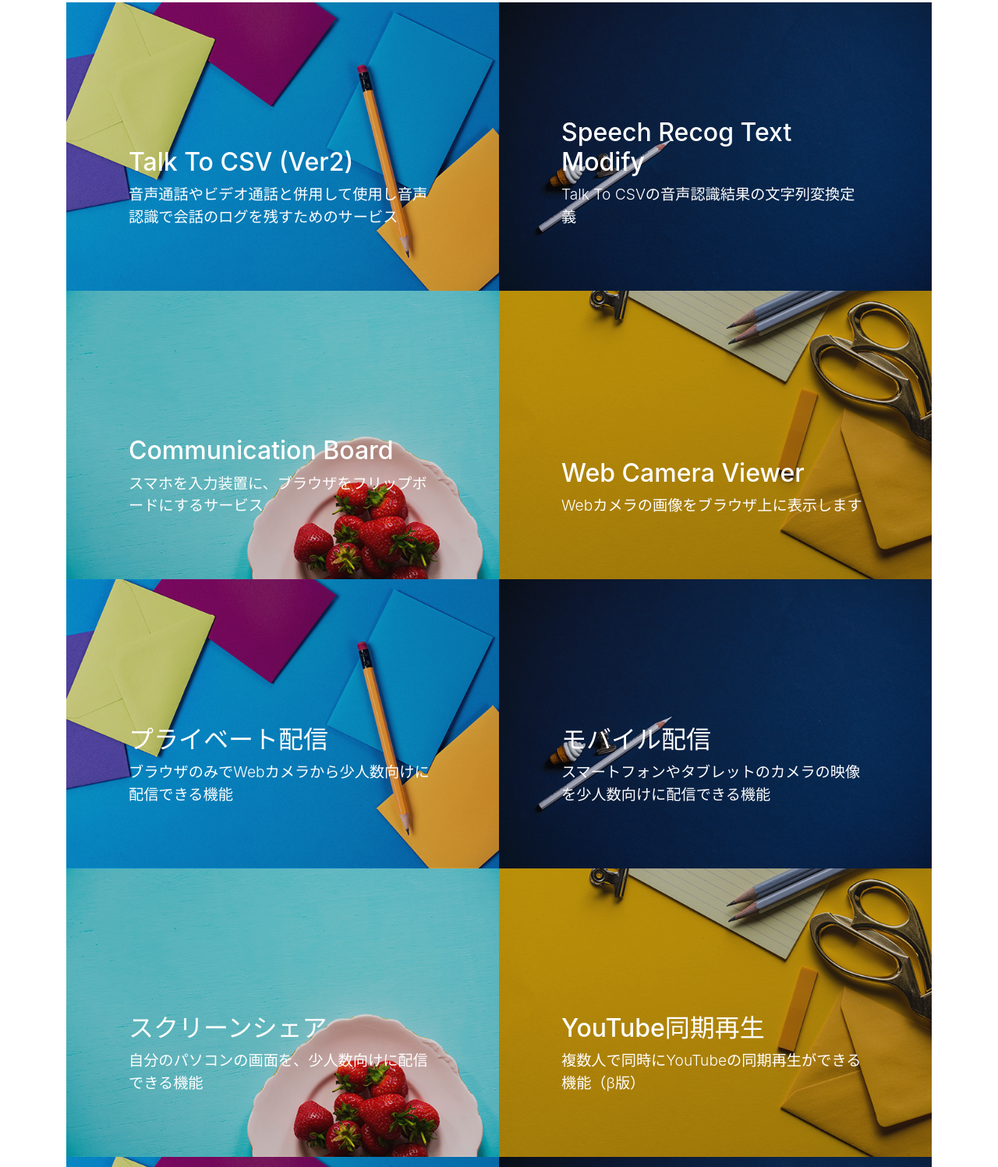
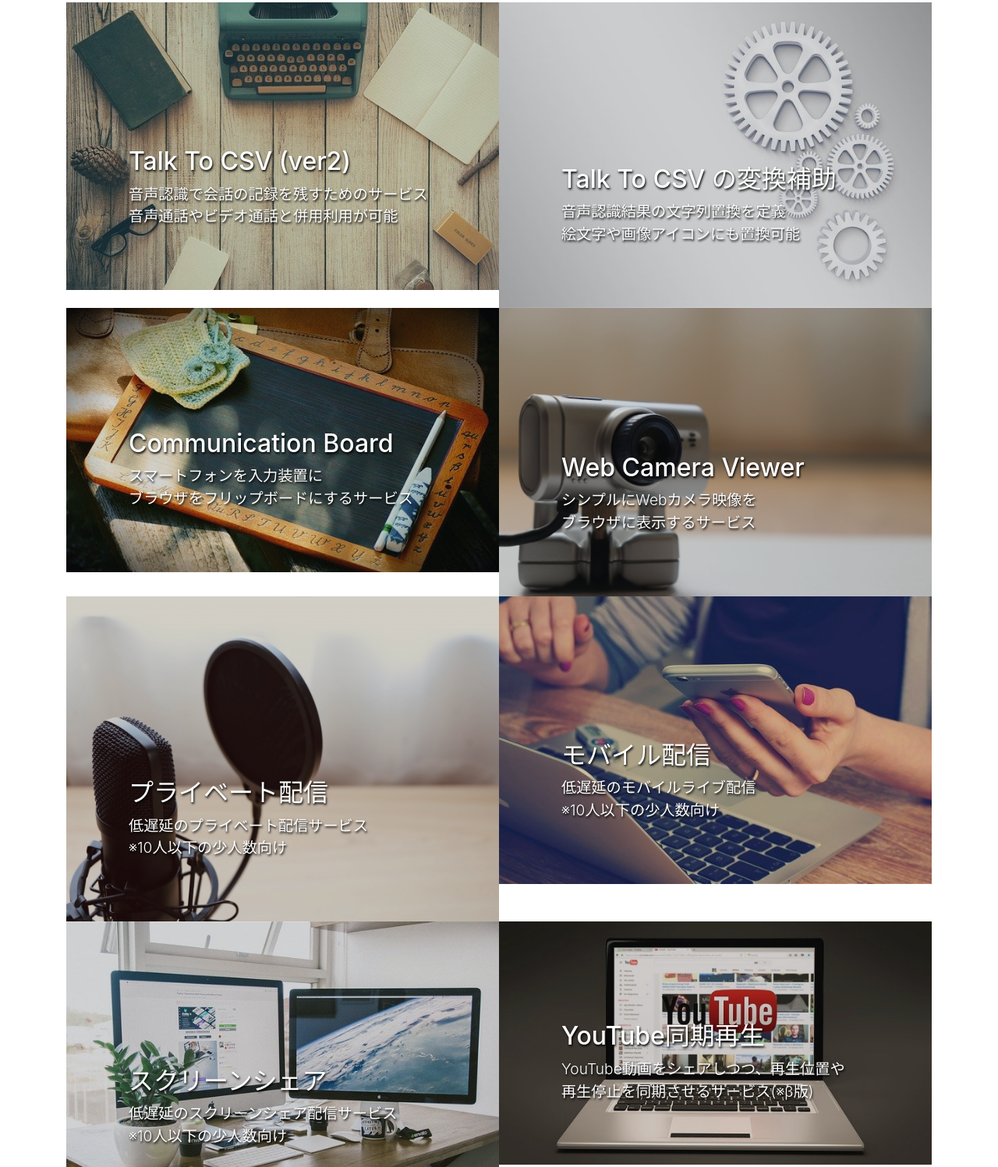
Before and after one commit to iwatendo/SkyWayWalkers, a website with bundled scripts: page index.html in a window 1280 px wide. Shown: the part 1042-2539 px from the top of the page at 78% size. Built offline with nearby package versions, Linux system fonts and the light colour scheme.

Commit message:
画像ファイル設定

```diff
--- a/index.html
+++ b/index.html
@@ -57,8 +57,8 @@
   <header class="masthead d-flex">
     <div class="container text-center my-auto">
       <h1 class="mb-1">Skyway Walkers</h1>
-      <h3 class="mb-5" hidden>
-        自分のデータは自分で持つWebサービスを開発をしています
+      <h3 class="mb-5">
+        WebRTCを使った個人開発のサービスを公開してます
       </h3>
       <a class="btn btn-primary btn-xl js-scroll-trigger" href="#portfolio">Portfolio</a>
     </div>
@@ -157,37 +157,46 @@
           <a class="portfolio-item" target="_blank" href="https://skybeje.net/talktocsv2/chatowner/">
             <div class="caption">
               <div class="caption-content">
-                <div class="h2">Talk To CSV (Ver2)</div>
+                <div class="h2">Talk To CSV (ver2)</div>
                 <p class="mb-0">
-                  音声通話やビデオ通話と併用して使用し音声認識で会話のログを残すためのサービス
+                  音声認識で会話の記録を残すためのサービス<br>
+                  音声通話やビデオ通話と併用利用が可能
                 </p>
               </div>
             </div>
-            <img class="img-fluid" src="img/portfolio-1.jpg" alt="">
+            <img class="img-fluid" src="img/typewriter-801921_640.jpg" alt="">
           </a>
         </div>
+
         <!-- Portfolio Item -->
         <div class="col-lg-6">
           <a class="portfolio-item" target="_blank" href="https://skybeje.net/speechrtm/">
             <div class="caption">
               <div class="caption-content">
-                <div class="h2">Speech Recog Text Modify</div>
-                <p class="mb-0">Talk To CSVの音声認識結果の文字列変換定義</p>
+                <div class="h2">Talk To CSV の変換補助</div>
+                <p class="mb-0">
+                  音声認識結果の文字列置換を定義</br>
+                  絵文字や画像アイコンにも置換可能
+                </p>
               </div>
             </div>
-            <img class="img-fluid" src="img/portfolio-2.jpg" alt="">
+            <img class="img-fluid" src="img/gears-534991_640.jpg" alt="">
           </a>
         </div>
+
         <!-- Portfolio Item -->
         <div class="col-lg-6">
           <a class="portfolio-item" target="_blank" href="https://skybeje.net/cboard/">
             <div class="caption">
               <div class="caption-content">
                 <div class="h2">Communication Board</div>
-                <p class="mb-0">スマホを入力装置に、ブラウザをフリップボードにするサービス</p>
+                <p class="mb-0">
+                  スマートフォンを入力装置に<br>
+                  ブラウザをフリップボードにするサービス
+                </p>
               </div>
             </div>
-            <img class="img-fluid" src="img/portfolio-3.jpg" alt="">
+            <img class="img-fluid" src="img/board-1614646_640.jpg" alt="">
           </a>
         </div>
 
@@ -197,13 +206,15 @@
             <div class="caption">
               <div class="caption-content">
                 <div class="h2">Web Camera Viewer</div>
-                <p class="mb-0">Webカメラの画像をブラウザ上に表示します</p>
+                <p class="mb-0">
+                  シンプルにWebカメラ映像を<br>
+                  ブラウザに表示するサービス
+                </p>
               </div>
             </div>
-            <img class="img-fluid" src="img/portfolio-4.jpg" alt="">
+            <img class="img-fluid" src="img/img_webcameraviewer.jpg" alt="">
           </a>
         </div>
-
 
         <!-- Portfolio Item -->
         <div class="col-lg-6">
@@ -211,46 +222,60 @@
             <div class="caption">
               <div class="caption-content">
                 <div class="h2">プライベート配信</div>
-                <p class="mb-0">ブラウザのみでWebカメラから少人数向けに配信できる機能</p>
+                <p class="mb-0">
+                  低遅延のプライベート配信サービス<br>
+                  ※10人以下の少人数向け
+                </p>
               </div>
             </div>
-            <img class="img-fluid" src="img/portfolio-1.jpg" alt="">
+            <img class="img-fluid" src="img/img_castinstance.jpg" alt="">
           </a>
         </div>
+
         <!-- Portfolio Item -->
         <div class="col-lg-6">
           <a class="portfolio-item" target="_blank" href="https://skybeje.net/castinstancemobileqr/">
             <div class="caption">
               <div class="caption-content">
                 <div class="h2">モバイル配信</div>
-                <p class="mb-0">スマートフォンやタブレットのカメラの映像を少人数向けに配信できる機能</p>
+                <p class="mb-0">
+                  低遅延のモバイルライブ配信<br>
+                  ※10人以下の少人数向け</p>
               </div>
             </div>
-            <img class="img-fluid" src="img/portfolio-2.jpg" alt="">
+            <img class="img-fluid" src="img/office-620822_640.jpg" alt="">
           </a>
         </div>
+
         <!-- Portfolio Item -->
         <div class="col-lg-6">
-          <a class="portfolio-item" target="_blank" href="https://skybeje.net/castinstancemobileqr/">
+          <a class="portfolio-item" target="_blank" href="https://skybeje.net/castinstancescreenshare/">
             <div class="caption">
               <div class="caption-content">
                 <div class="h2">スクリーンシェア</div>
-                <p class="mb-0">自分のパソコンの画面を、少人数向けに配信できる機能</p>
+                <p class="mb-0">
+                  低遅延のスクリーンシェア配信サービス<br>
+                  ※10人以下の少人数向け
+                </p>
               </div>
             </div>
-            <img class="img-fluid" src="img/portfolio-3.jpg" alt="">
+            <img class="img-fluid" src="img/computer-2617622_640.jpg" alt="">
           </a>
         </div>
+
         <!-- Portfolio Item -->
         <div class="col-lg-6">
           <a class="portfolio-item" target="_blank" href="https://skybeje.net/gadgetinstance/">
             <div class="caption">
               <div class="caption-content">
                 <div class="h2">YouTube同期再生</div>
-                <p class="mb-0">複数人で同時にYouTubeの同期再生ができる機能（β版）</p>
+                <p class="mb-0">
+                  YouTube動画をシェアしつつ、再生位置や<br>
+                  再生停止を同期させるサービス(※β版)
+                </p>
               </div>
             </div>
-            <img class="img-fluid" src="img/portfolio-4.jpg" alt="">
+            <img class="img-fluid" src="img/img_gadgetinstance.jpg" alt="">
           </a>
         </div>
         <!-- Portfolio Item -->
@@ -259,10 +284,13 @@
             <div class="caption">
               <div class="caption-content">
                 <div class="h2">LiveHTML</div>
-                <p class="mb-0">Webページを他のページから操作して表示する事が可能な機能</p>
+                <p class="mb-0">
+                  Webページを配信するサービス<br>
+                  配信側から表示するページを動的に変更可能
+                </p>
               </div>
             </div>
-            <img class="img-fluid" src="img/portfolio-1.jpg" alt="">
+            <img class="img-fluid" src="img/img_livehtml.jpg" alt="">
           </a>
         </div>
         <!-- Portfolio Item -->
@@ -270,23 +298,14 @@
           <a class="portfolio-item" target="_blank" href="https://skybeje.net/homeinstance/">
             <div class="caption">
               <div class="caption-content">
-                <div class="h2">Skybejeチャット</div>
-                <p class="mb-0">ブラウザを小さなチャットサーバーにする機能</p>
+                <div class="h2">Skybeje</div>
+                <p class="mb-0">
+                  ブラウザをチャットサーバーにするサービス<br>
+                  チャットの内容等は全てブラウザに保存
+                </p>
               </div>
             </div>
-            <img class="img-fluid" src="img/portfolio-2.jpg" alt="">
-          </a>
-        </div>
-        <!-- Portfolio Item -->
-        <div class="col-lg-6">
-          <a class="portfolio-item" target="_blank" href="https://skybeje.net/usersettings/">
-            <div class="caption">
-              <div class="caption-content">
-                <div class="h2">Skybejeチャット設定</div>
-                <p class="mb-0">チャットツールのユーザー設定</p>
-              </div>
-            </div>
-            <img class="img-fluid" src="img/portfolio-3.jpg" alt="">
+            <img class="img-fluid" src="img/img_chat.jpg" alt="">
           </a>
         </div>
         <!-- Portfolio Item ここまで -->
--- a/scss/stylish-portfolio.scss
+++ b/scss/stylish-portfolio.scss
@@ -9,3 +9,12 @@
 @import "map";
 @import "footer";
 @import "bootstrap-overrides";
+
+.img-fluid{
+    height: 432px;
+    object-fit: cover;
+}
+
+.caption-content{
+    text-shadow: 1px 2px 3px #000000;
+}
```
Also changed, not shown: css/stylish-portfolio.css, css/stylish-portfolio.min.css, img/board-1614646_640.jpg (added), img/coder-1869306_640.jpg (added), img/computer-2617622_640.jpg (added), img/gears-534991_640.jpg (added), img/img_castinstance.jpg (added), img/img_chat.jpg (added), img/img_gadgetinstance.jpg (added), img/img_livehtml.jpg (added), img/img_webcameraviewer.jpg (added), img/office-620822_640.jpg (added), img/portfolio-2.jpg (deleted), img/portfolio-3.jpg (deleted), 3 more files, 2 other files.
